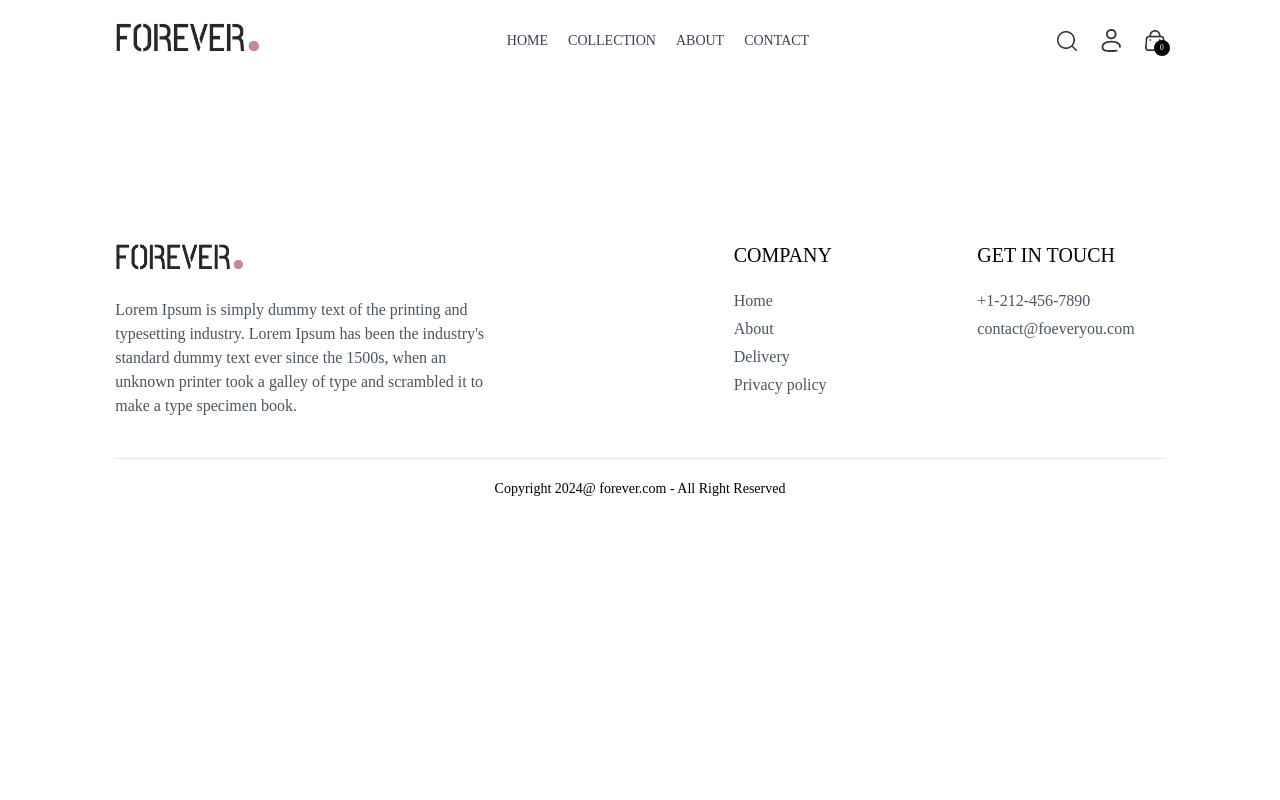
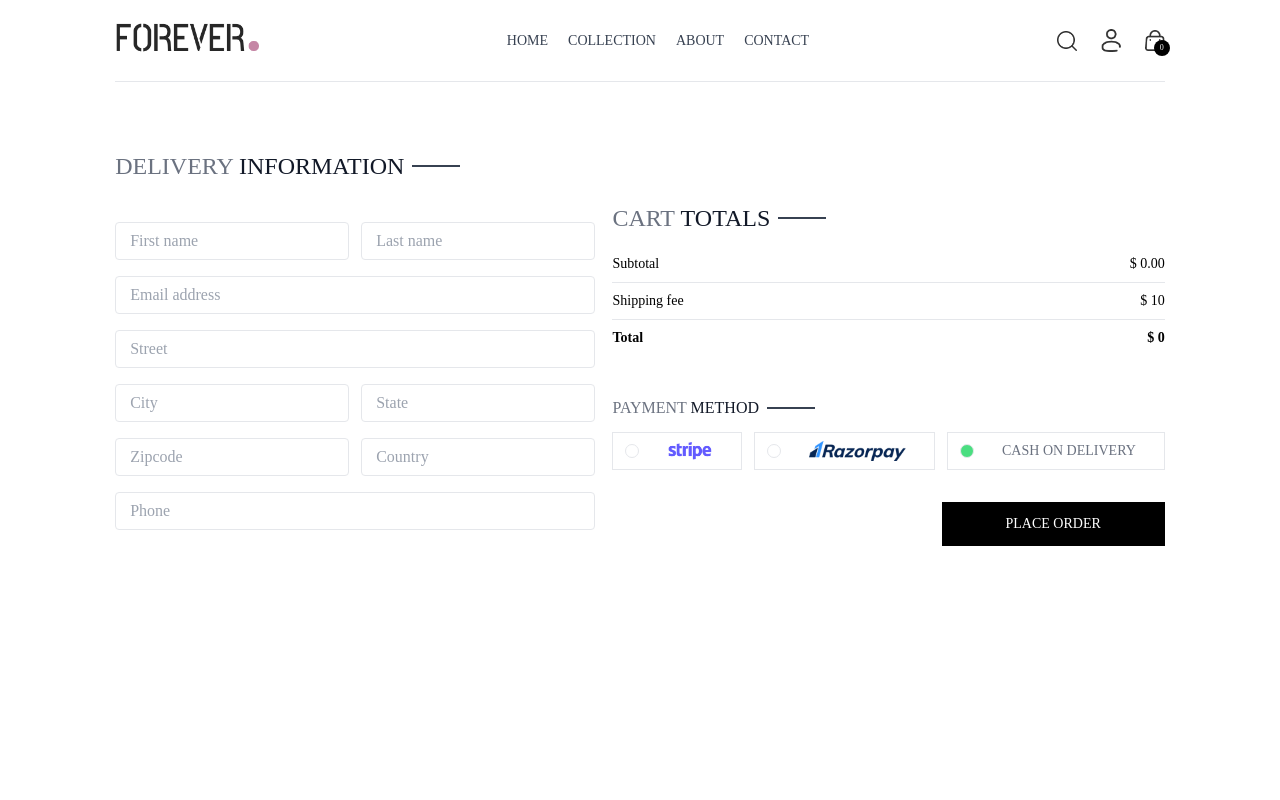
Before and after one commit to caotrinhthinh/ECOMMERCE-APP, a React app in the folder frontend/: page /place-order in a window 1280 px wide. Shown: the top 800 px of the page. Built offline with nearby package versions, Linux system fonts and the light colour scheme; the HTML template or start-up script is replaced by a standard one.

Commit message:
Add PlaceOrder page

```diff
--- a/frontend/src/components/Title.jsx
+++ b/frontend/src/components/Title.jsx
@@ -1,12 +1,14 @@
-import React from 'react'
+import React from "react";
 
-const Title = ({text1, text2}) => {
+const Title = ({ text1, text2 }) => {
   return (
-    <div className='inline-flex gap-2 items-center mb-3'>
-      <p className='text-gray-500'>{text1} <span className='text-gray-700 font-medium'>{text2}</span></p>
-      <p className='w-8 sm:w-12 h-[1px] sm:h-[2px] bg-gray-700'></p>
+    <div className="inline-flex gap-2 items-center mb-3">
+      <p className="text-gray-500">
+        {text1} <span className="text-gray-900 font-medium">{text2}</span>
+      </p>
+      <p className="w-8 sm:w-12 h-[1px] sm:h-[2px] bg-gray-700"></p>
     </div>
-  )
-}
+  );
+};
 
-export default Title
+export default Title;
--- a/frontend/src/pages/PlaceOrder.jsx
+++ b/frontend/src/pages/PlaceOrder.jsx
@@ -1,11 +1,133 @@
-import React from 'react'
+import React, { useContext, useState } from "react";
+import Title from "../components/Title";
+import CartTotal from "../components/CartTotal";
+import { assets } from "../assets/frontend_assets/assets";
+import { ShopContext } from "../context/ShopContext";
 
 const PlaceOrder = () => {
+  const [method, setMethod] = useState("cod");
+  const { navigate } = useContext(ShopContext);
+
   return (
-    <div>
+    <div className="flex flex-col sm:flex-row justify-between gap-4 pt-5 sm:pt-14 min-h-[80vh] border-t">
+      {/** Left Side */}
+      <div className="flex flex-col gap-4 w-full sm:max-w-[480px]">
+        <div className="text-xl sm:text-2xl my-3">
+          <Title text1={"DELIVERY"} text2={"INFORMATION"} />
+        </div>
+        <div className="flex gap-3">
+          <input
+            className="border border=gray-300 rounded py-1.5 px-3.5 w-full"
+            type="text"
+            placeholder="First name"
+          />
+          <input
+            className="border border=gray-300 rounded py-1.5 px-3.5 w-full"
+            type="text"
+            placeholder="Last name"
+          />
+        </div>
+        <input
+          className="border border=gray-300 rounded py-1.5 px-3.5 w-full"
+          type="email"
+          placeholder="Email address"
+        />
+        <input
+          className="border border=gray-300 rounded py-1.5 px-3.5 w-full"
+          type="text"
+          placeholder="Street"
+        />
+        <div className="flex gap-3">
+          <input
+            className="border border=gray-300 rounded py-1.5 px-3.5 w-full"
+            type="text"
+            placeholder="City"
+          />
+          <input
+            className="border border=gray-300 rounded py-1.5 px-3.5 w-full"
+            type="text"
+            placeholder="State"
+          />
+        </div>
+        <div className="flex gap-3">
+          <input
+            className="border border=gray-300 rounded py-1.5 px-3.5 w-full"
+            type="number"
+            placeholder="Zipcode"
+          />
+          <input
+            className="border border=gray-300 rounded py-1.5 px-3.5 w-full"
+            type="text"
+            placeholder="Country"
+          />
+        </div>
+        <input
+          className="border border=gray-300 rounded py-1.5 px-3.5 w-full"
+          type="number"
+          placeholder="Phone"
+        />
+      </div>
 
+      {/** Right Side */}
+      <div className="mt-8">
+        <div className="mt-8 min-w-80">
+          <CartTotal />
+        </div>
+
+        <div className="mt-12">
+          <Title text1={"PAYMENT"} text2={"METHOD"} />
+          {/** PAYMENT METHOD SELECTION */}
+          <div className="flex gap-3 flex-col lg:flex-row">
+            <div
+              onClick={() => setMethod("stripe")}
+              className="flex items-center gap-3 border p-2 px-3 cursor-pointer"
+            >
+              <p
+                className={`min-w-3.5 h-3.5 border rounded-full ${
+                  method === "stripe" ? "bg-green-400" : ""
+                }`}
+              ></p>
+              <img className="h-5 mx-4" src={assets.stripe_logo} />
+            </div>
+
+            <div
+              onClick={() => setMethod("razorpay")}
+              className="flex items-center gap-3 border p-2 px-3 cursor-pointer"
+            >
+              <p
+                className={`min-w-3.5 h-3.5 border rounded-full ${
+                  method === "razorpay" ? "bg-green-400" : ""
+                }`}
+              ></p>
+              <img className="h-5 mx-4" src={assets.razorpay_logo} />
+            </div>
+            <div
+              onClick={() => setMethod("cod")}
+              className="flex items-center gap-3 border p-2 px-3 cursor-pointer"
+            >
+              <p
+                className={`min-w-3.5 h-3.5 border rounded-full ${
+                  method === "cod" ? "bg-green-400" : ""
+                }`}
+              ></p>
+              <p className="text-gray-500 text-sm font-medium mx-4">
+                CASH ON DELIVERY
+              </p>
+            </div>
+          </div>
+
+          <div className="w-full text-end mt-8">
+            <button
+              onClick={() => navigate("/orders")}
+              className="bg-black text-white px-16 py-3 text-sm"
+            >
+              PLACE ORDER
+            </button>
+          </div>
+        </div>
+      </div>
     </div>
-  )
-}
+  );
+};
 
-export default PlaceOrder
+export default PlaceOrder;
```
